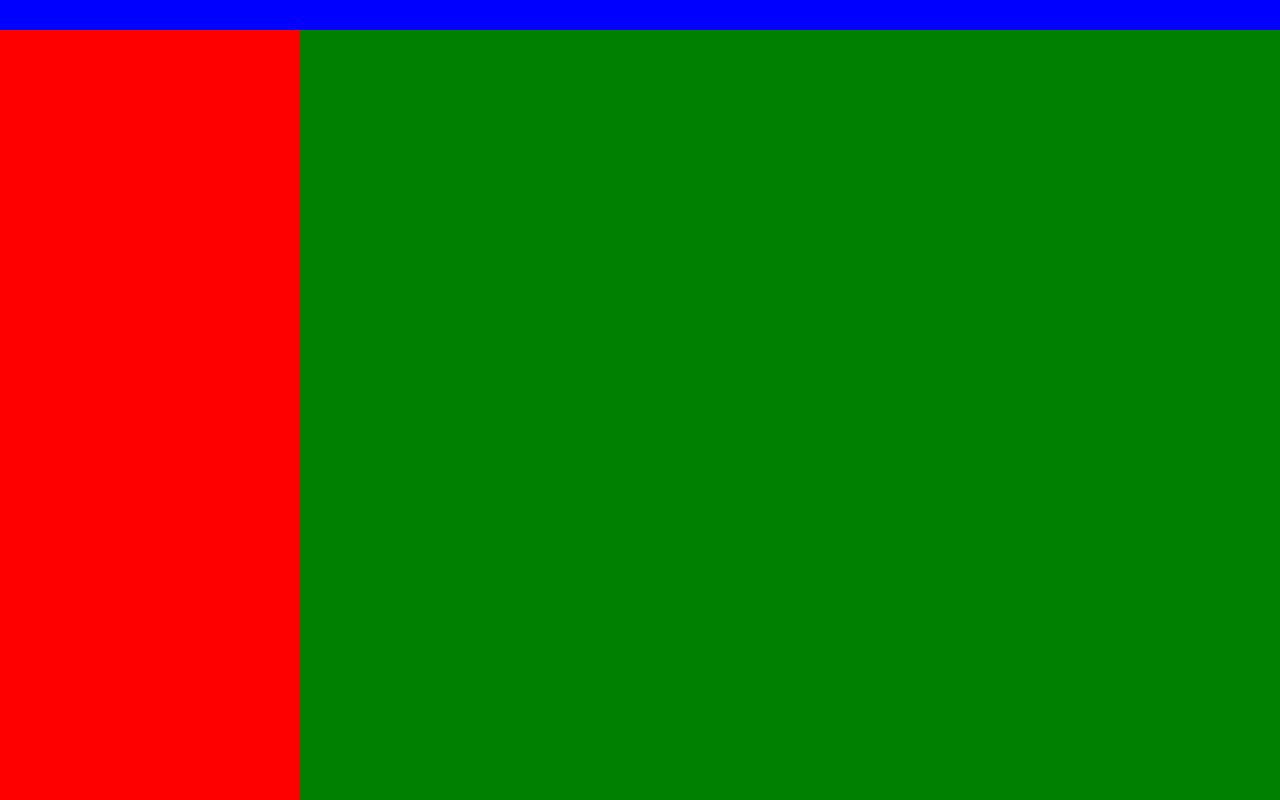
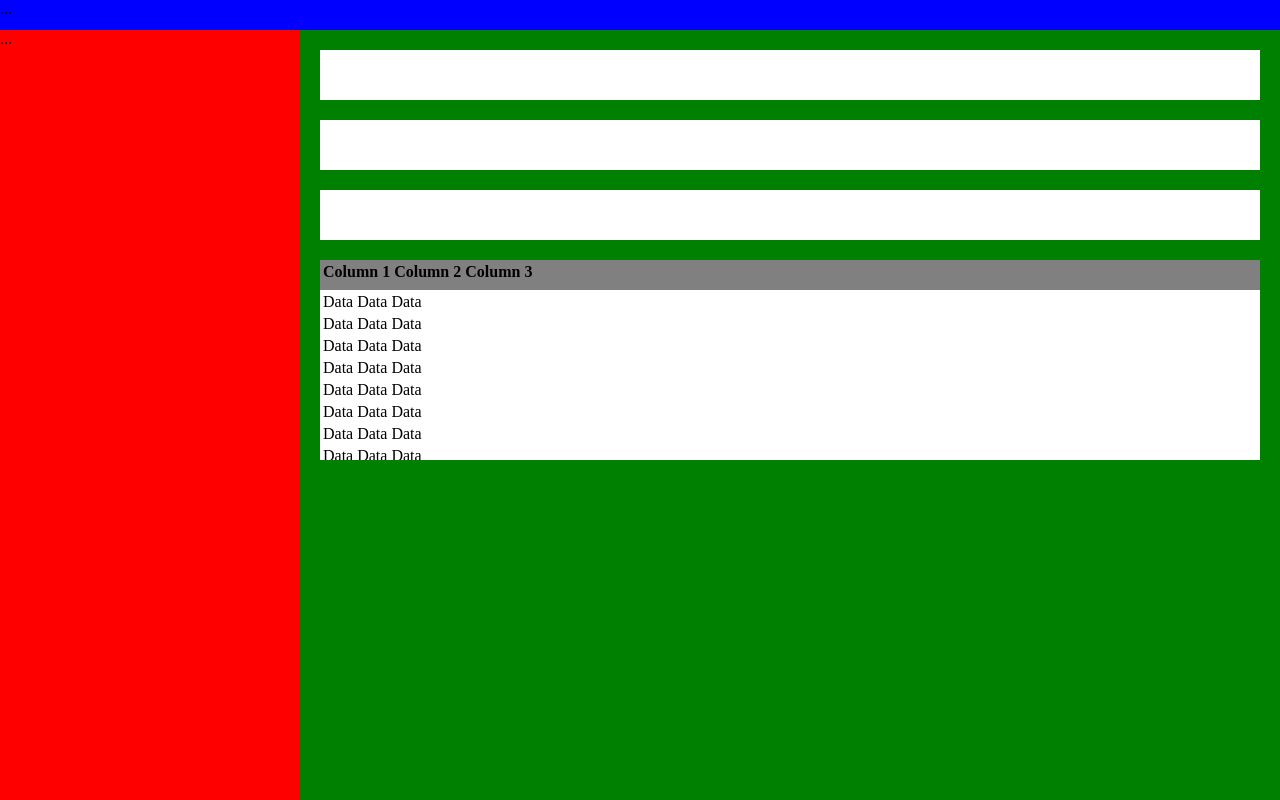
Before and after one commit to tkjone/demo-css-grid-ie11, a website: page app/index.html in a window 1280 px wide. Drawn offline with Linux system fonts and the light colour scheme; files that its build step writes are made by us from their sources.

Commit message:
Support IE 11 w/ CSS Grid
Prior to this commit the CSS I had in place would only support modern
browsers and the basic structure would not even render on IE 11.  With
the changes in the commit we have 100% support for CSS Grid in Modern
Browsers and IE11

```diff
--- a/app/index.html
+++ b/app/index.html
@@ -11,26 +11,23 @@
 <body>
 
   <div class="app">
-    <header class="header"></header>
+    <header class="header">...</header>
 
     <div class="sidebar">
       <div class="panel">
         <div class="panel-body">
+          ...
         </div>
       </div>
     </div>
 
-    <main class="main">
+    <div class="main">
       <div class="panel">
         <div class="panel-body">
-          <!-- <div class="feature-screen">
-
+          <div class="feature-screen">
             <div class="breadcrumbs"></div>
-
             <div class="search"></div>
-
             <div class="toolbar"></div>
-
 
             <table>
               <caption>Table Summary</caption>
@@ -95,11 +92,10 @@
 
               </tbody>
             </table>
-
-          </div> -->
+          </div>
         </div>
       </div>
-    </main>
+    </div>
   </div>
 
 </body>
--- a/app/styles.css
+++ b/app/styles.css
@@ -4,42 +4,49 @@ body {
   margin: 0;
 }
 
-:root {
+/* :root {
   --header-height: 30px;
-}
+} */
 
 .app {
   display: grid;
-  grid-template-rows: var(--header-height) auto;
-  grid-template-columns: 300px 1fr;
+  grid-template:
+    'app-grid__header app-grid__header' 30px
+    'app-grid__sidebar app-grid__main' auto /
+    300px 1fr;
   height: 100vh;
 }
 
 .header {
   background-color: blue;
-  grid-column: 1 / span 3;
-
-  grid-row: 1;
+  grid-area: app-grid__header;
 }
 
 .sidebar {
   background-color: red;
+  grid-area: app-grid__sidebar;
 }
 
 .main {
   background-color: green;
+  grid-area: app-grid__main;
 }
 
 .panel {
   display: grid;
+  grid-template: 'app-grid-panel' 1fr / 1fr;
   height: calc(100vh - 30px);
 }
 
 .panel-body {
+  display: grid;
+  grid-area: app-grid-panel;
+  grid-template: 'app-grid-panel-body' 1fr / 1fr;
   overflow: hidden;
 }
 
 .feature-screen {
+  grid-area: app-grid-panel-body;
   padding: 20px;
 }
 
@@ -52,18 +59,16 @@ body {
 }
 
 .toolbar {
-  margin-bottom: 490px;
-}
-
-.main-content {
-  height: 200px;
-  background-color: white;
+  /* margin-bottom: 490px; */
 }
 
 table {
   display: grid;
-  grid-template-rows: var(--header-height) auto;
+  grid-template:
+    'table-grid__header' 30px
+    'table-grid__body' auto / 1fr;
   background-color: white;
+  height: 200px;
 }
 
 caption {
@@ -79,12 +84,14 @@ caption {
 
 thead {
   display: block;
+  grid-area: table-grid__header;
   overflow: auto;
   background-color: gray;
 }
 
 tbody {
   display: block;
+  grid-area: table-grid__body;
   overflow: auto;
   height: 170px;
 }
```
